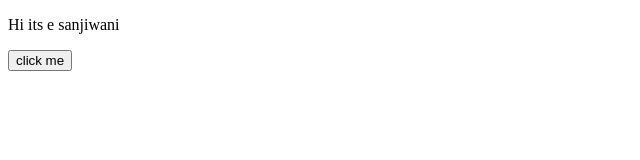
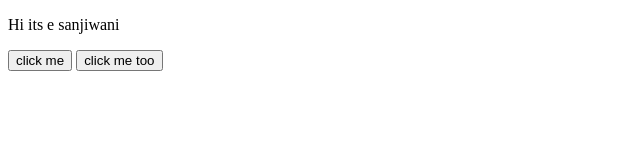
Before and after one commit to chaudharysanjiwani-creator/portfolio, a plain HTML site: page index.html in a window 1280 px wide. Shown: the whole page, without its empty margins (0-640 px from the left). Drawn offline with Linux system fonts and the light colour scheme.

Commit message:
Add additional button element to index.html

```diff
--- a/index.html
+++ b/index.html
@@ -12,6 +12,10 @@
     <button>
       click me
     </button>
+
+    <button>
+      click me too
+    </button>
   </div>
 </body>
 </html>
```
